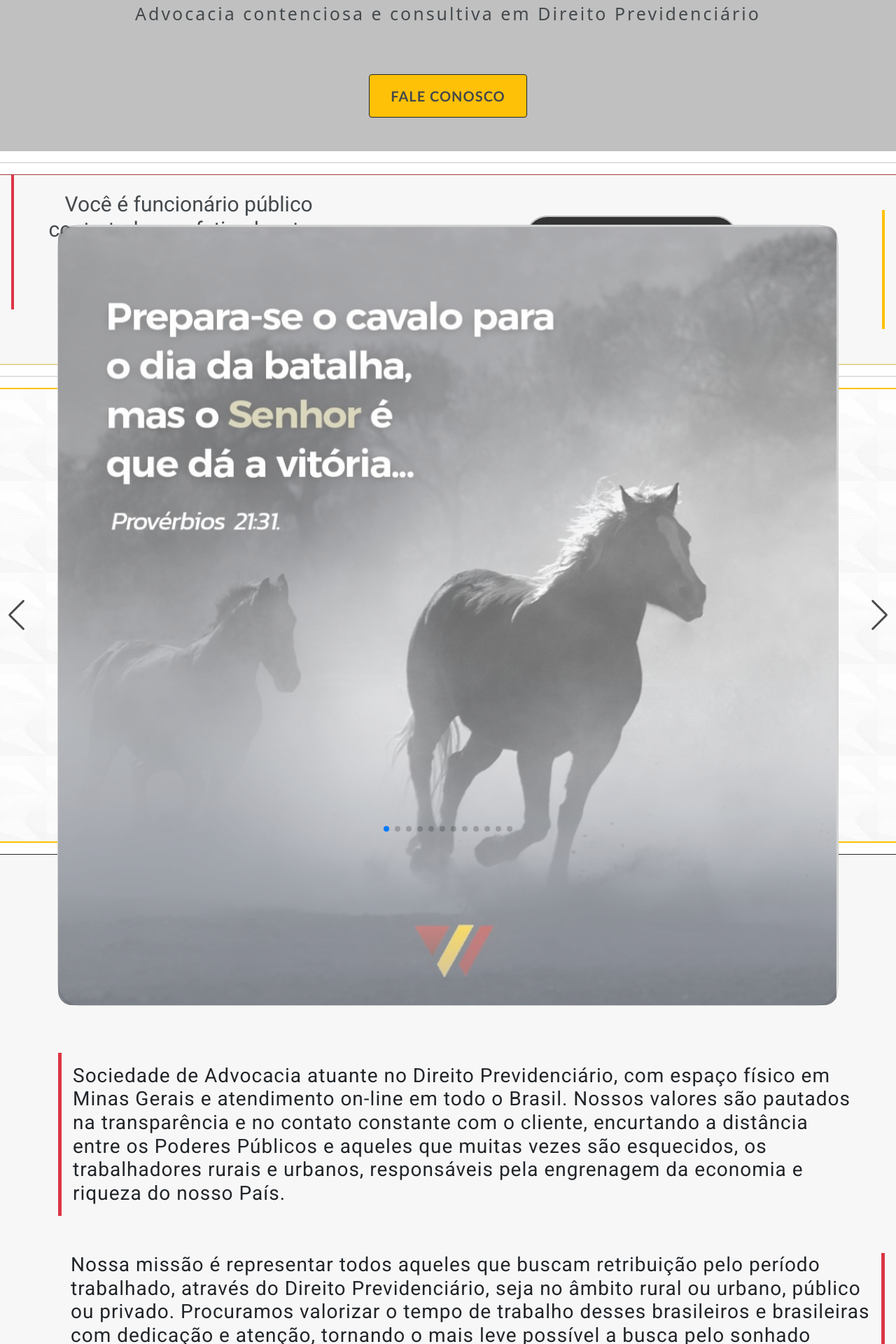
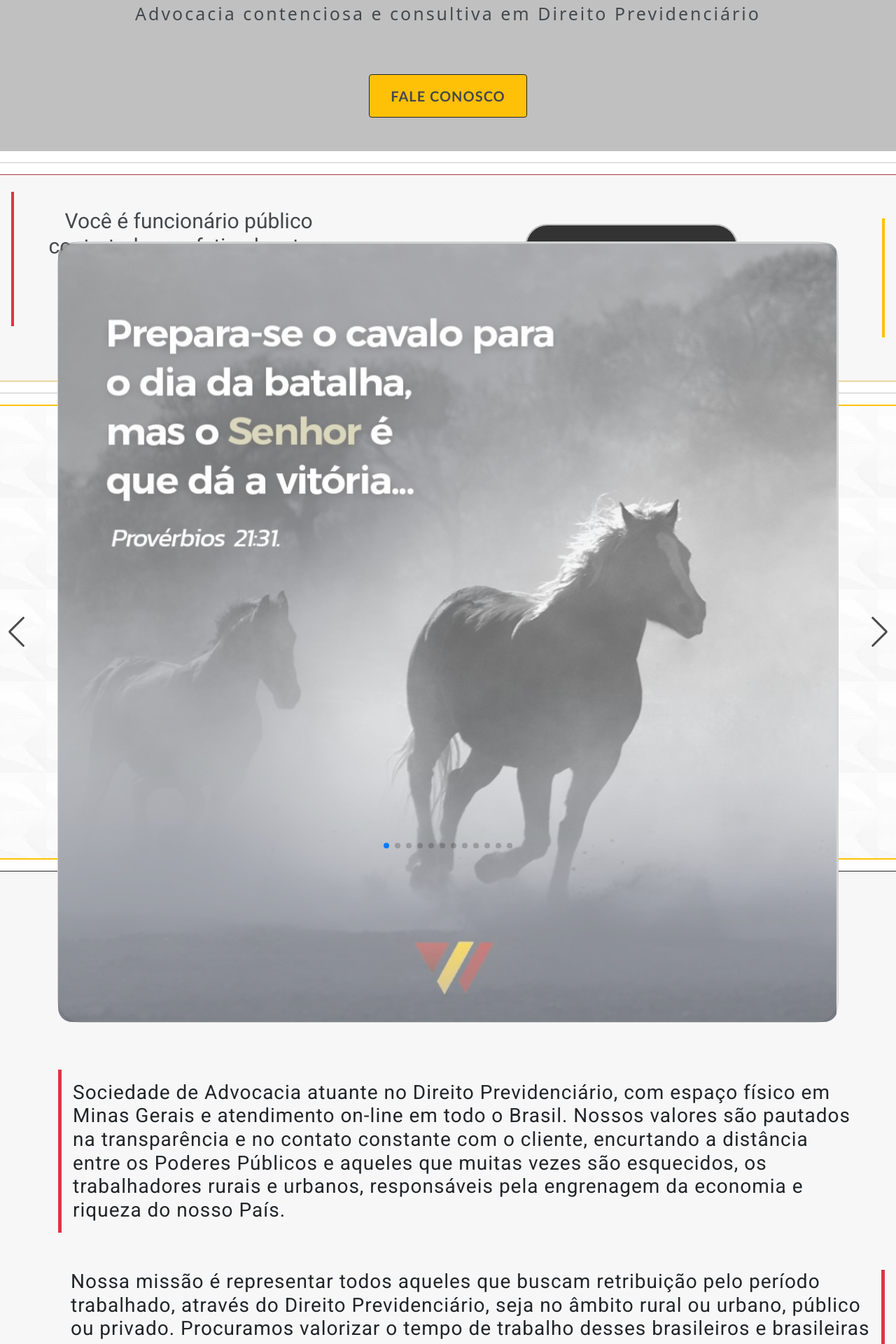
Before and after one commit to Gugu21v1/WilsonGonzagaSite, a Flask app: page / in a window 1280 px wide. Shown: the part 397-2317 px from the top of the page at 70% size. Run offline with Flask 3, Linux system fonts and the light colour scheme; grey boxes are pictures that could not be loaded.

Commit message:
Margin top titulo video.

```diff
--- a/OPrimeiroSite/templates/home.html
+++ b/OPrimeiroSite/templates/home.html
@@ -23,7 +23,7 @@
 <div class="my-container cinza bordas-coloridas">
     <div class="row alinhar responsividade justify-content-center align-items-center">
         <div class="col-12 col-lg-5">
-            <h1 class="text-title text-center border-start border-4 border-danger ms-3 p-4"> Você é funcionário público contratado ou efetivado e tem dúvidas sobre como se aposentar?</h1>
+            <h1 class="text-title text-center mt-4 border-start border-4 border-danger ms-3 p-4"> Você é funcionário público contratado ou efetivado e tem dúvidas sobre como se aposentar?</h1>
             <h2 class="text-title text-center"><a class="py-3 ms-1"
                                                   style="font-weight: bolder; letter-spacing: 2px;margin-top: -3px; white-space: nowrap;"
                                                   target="_blank"
```
